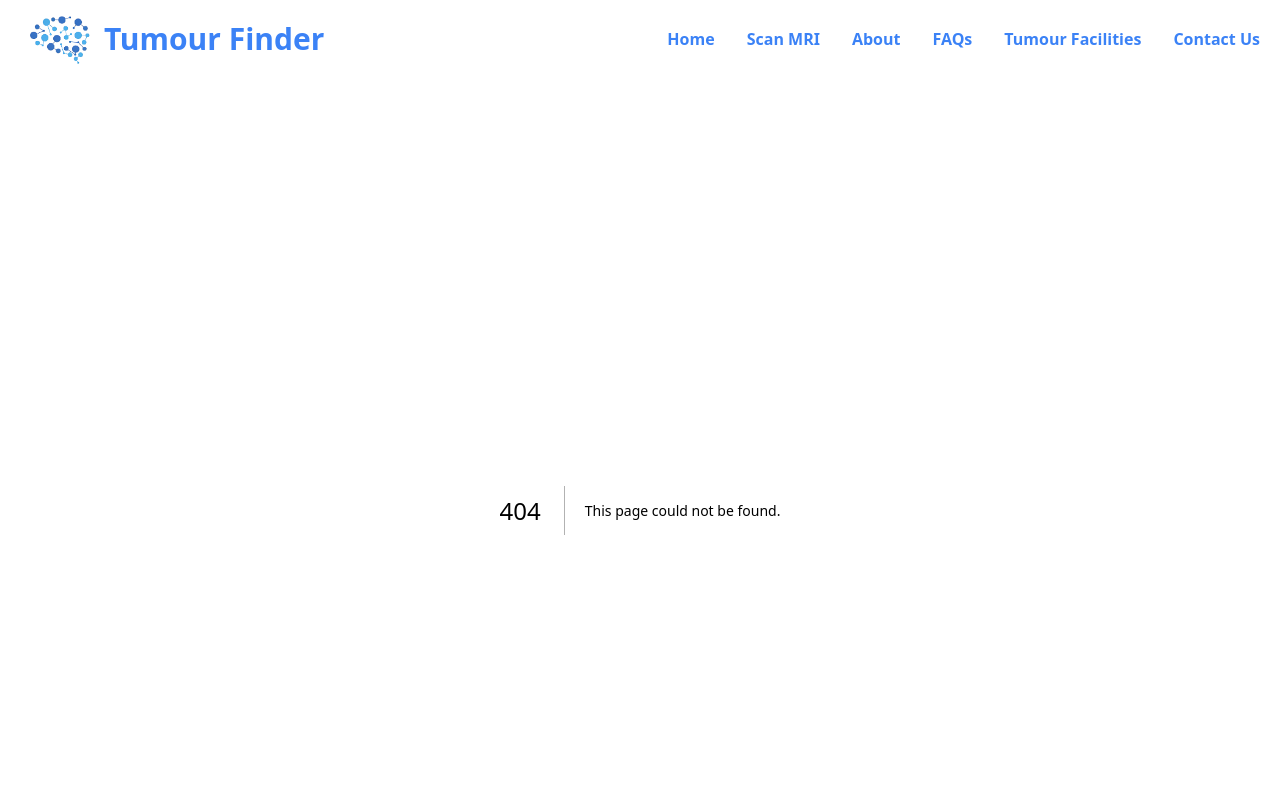
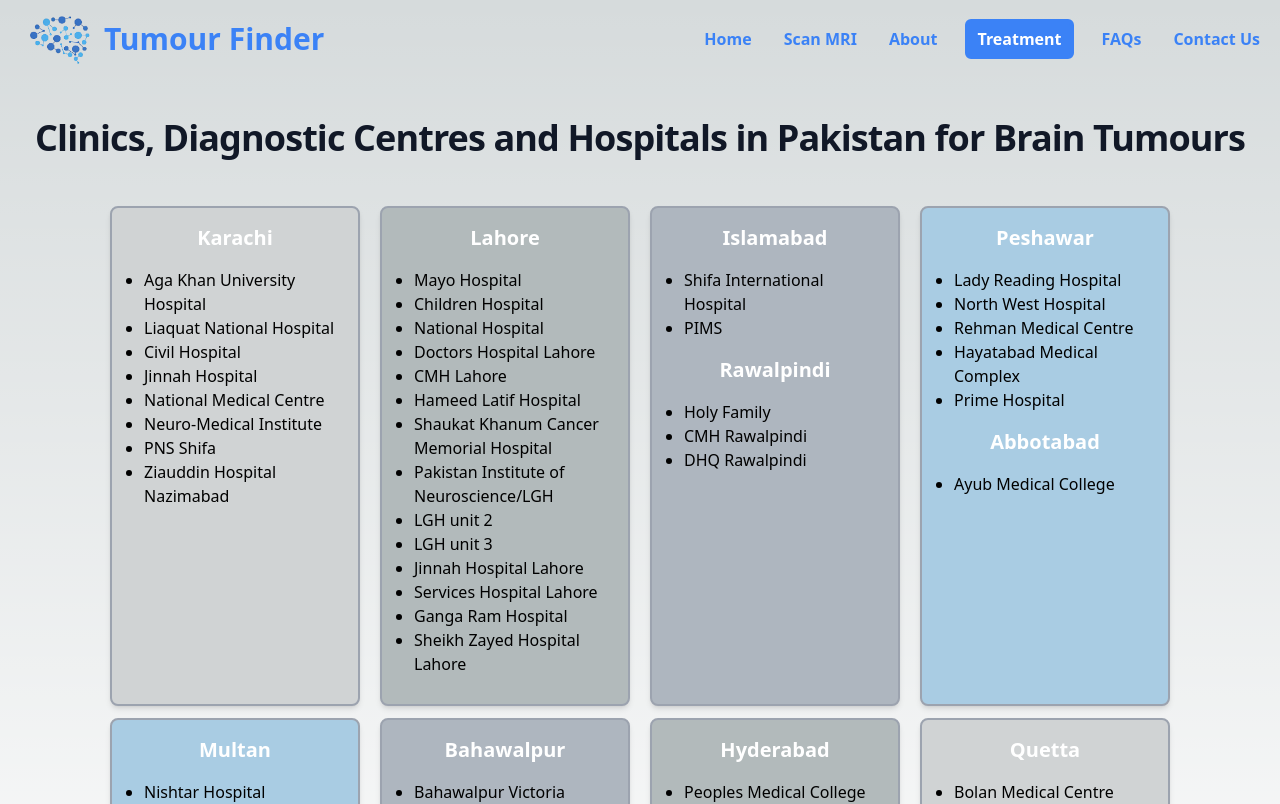
Before and after one commit to hasanelahi7/brainTumorProject, a Next.js app: page /brainTumorProject/treatment in a window 1280 px wide. Before the commit this address had no page. Shown: the top 804 px of the page. Built offline with nearby package versions, Linux system fonts and the light colour scheme.

Commit message:
final changes

```diff
--- a/components/navbar.js
+++ b/components/navbar.js
@@ -61,6 +61,21 @@
         </Typography>
       </Link>
 
+      <Link href="/treatment" className="flex items-center">
+        <Typography
+          as="li"
+          variant="paragraph"
+          className={
+            router.pathname == "/treatment"
+              ? "cursor-pointer px-2 py-1 font-semibold text-white border-blue-500 bg-blue-500 rounded-md	border-4"
+              : "cursor-pointer p-1 font-semibold text-blue-500"
+          }
+          onClick={() => setOpenNav(false)}
+        >
+          Treatment
+        </Typography>
+      </Link>
+
       <Link href="/faqs" className="flex items-center">
         <Typography
           as="li"
@@ -73,21 +88,6 @@
           onClick={() => setOpenNav(false)}
         >
           FAQs
-        </Typography>
-      </Link>
-
-      <Link href="/facilities" className="flex items-center">
-        <Typography
-          as="li"
-          variant="paragraph"
-          className={
-            router.pathname == "/facilities"
-              ? "cursor-pointer px-2 py-1 font-semibold text-white border-blue-500 bg-blue-500 rounded-md	border-4"
-              : "cursor-pointer p-1 font-semibold text-blue-500"
-          }
-          onClick={() => setOpenNav(false)}
-        >
-          Tumour Facilities
         </Typography>
       </Link>
 
--- a/pages/facilities.js
+++ b/pages/treatment.js
@@ -4,7 +4,7 @@
   const cities = [
     {
       name: "Karachi",
-      color: "#CD5C5C",
+      color: "#D0D3D4",
       hospitals: [
         "Aga Khan University Hospital",
         "Liaquat National Hospital",
@@ -18,7 +18,7 @@
     },
     {
       name: "Lahore",
-      color: "#F08080",
+      color: "#B2BABB",
       hospitals: [
         "Mayo Hospital",
         "Children Hospital",
@@ -38,7 +38,7 @@
     },
     {
       name: "Islamabad",
-      color: "#FA8072",
+      color: "#AEB6BF",
       hospitals: ["Shifa International Hospital", "PIMS"],
       subcity: {
         name: "Rawalpindi",
@@ -47,7 +47,7 @@
     },
     {
       name: "Peshawar",
-      color: "#E9967A",
+      color: "#A9CCE3",
       hospitals: [
         "Lady Reading Hospital",
         "North West Hospital",
@@ -65,7 +65,7 @@
   const cities2 = [
     {
       name: "Multan",
-      color: "#E9967A",
+      color: "#A9CCE3",
       hospitals: [
         "Nishtar Hospital",
         "CMH",
@@ -78,7 +78,7 @@
     },
     {
       name: "Bahawalpur",
-      color: "#FA8072",
+      color: "#AEB6BF",
       hospitals: ["Bahawalpur Victoria Hospital"],
       subcity: {
         name: "Wah",
@@ -87,7 +87,7 @@
     },
     {
       name: "Hyderabad",
-      color: "#F08080",
+      color: "#B2BABB",
       hospitals: ["Peoples Medical College"],
       subcity: {
         name: "Sukkur",
@@ -96,7 +96,7 @@
     },
     {
       name: "Quetta",
-      color: "#CD5C5C",
+      color: "#D0D3D4",
       hospitals: ["Bolan Medical Centre", "Doctors Hospital Quetta"],
     },
   ];
@@ -104,7 +104,7 @@
   return (
     <div className="flex flex-col items-center justify-start">
       <h1 className="mb-12 mt-2 text-4xl tracking-tight font-extrabold text-center text-gray-900 dark:text-white">
-        Clinics and Diagnostic Centers in Pakistan
+        Clinics, Diagnostic Centres and Hospitals in Pakistan for Brain Tumours
       </h1>
 
       <div className="flex justify-center gap-5">
```
